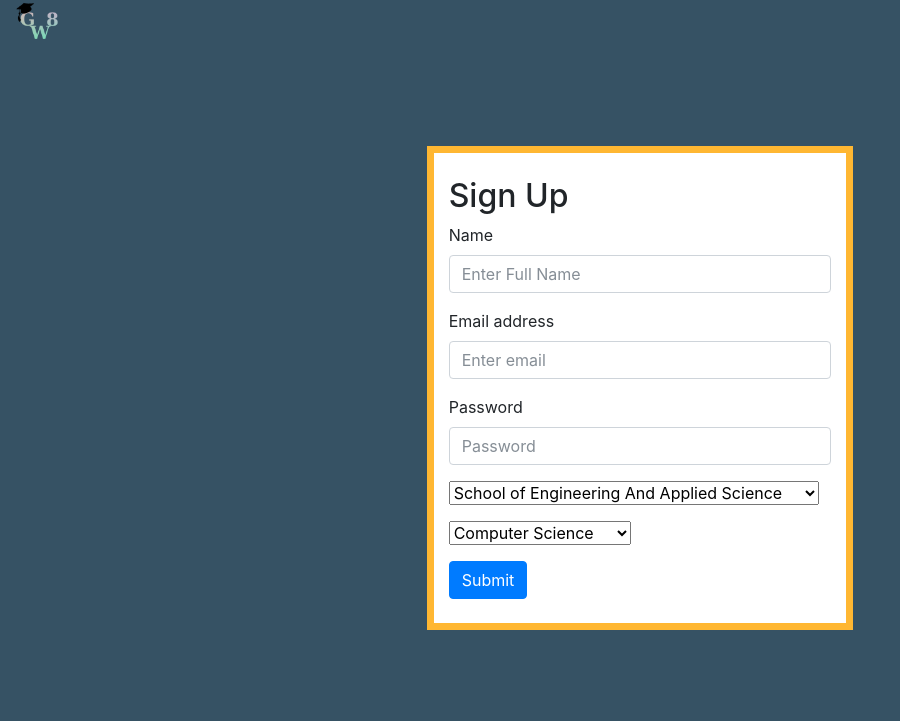
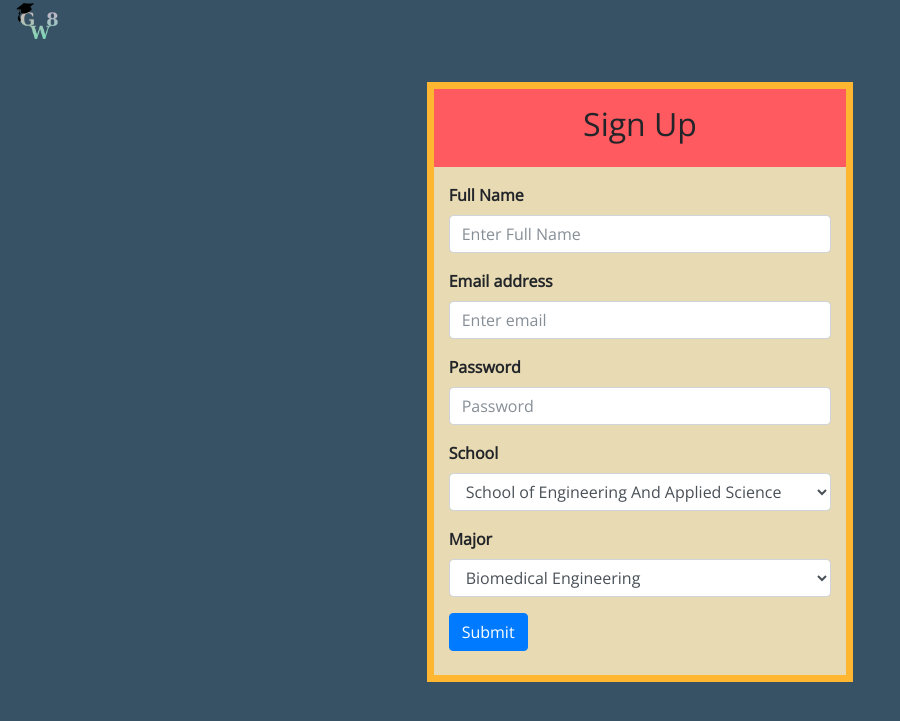
Before and after one commit to noahdkim/Graduwait, a PHP site: page /signup.html in a window 1280 px wide. Shown: the top 721 px of the page, without its empty margins (0-900 px from the left). Run offline with PHP 8.4, Linux system fonts and the light colour scheme.

Commit message:
update styling and establish temp color theme

```diff
--- a/css/signup.css
+++ b/css/signup.css
@@ -11,11 +11,14 @@
   background-color: rgb(54, 82, 100);
 }
 
-.signin-bg{
+.form-bg{
   background-color: white;
 }
-.signin-form-border{
-  border-style: solid;
-  border-width: 7px;
-  border-color: rgb(255, 183, 50);
+
+.signup-form{
+    font-family: 'Open Sans', sans-serif;
 }
+.login-img-bg{
+  background-color: rgb(255,90,95);
+}
+form label {font-weight:bold}
--- a/css/styles.css
+++ b/css/styles.css
@@ -1,17 +1,25 @@
 .vertical-center {
+  min-height: 100%;  /* Fallback for browsers do NOT support vh unit */
+  min-height: 100vh; /* These two lines are counted as one :-)       */
+
   display: flex;
   align-items: center;
 }
+.form-header{
 
-.index-body{
-  background-color: rgb(54, 82, 100);
+}
+.info-form{
+  font-family: 'Open Sans', sans-serif;
 }
 
-.signin-bg{
-  background-color: white;
-}
-.signin-form-border{
+.form-border{
   border-style: solid;
   border-width: 7px;
   border-color: rgb(255, 183, 50);
 }
+.form-bg{
+  background-color: rgb(232, 218, 178);
+}
+.form-header-bg{
+  background-color: rgb(255,90,95);
+}
--- a/signup.html
+++ b/signup.html
@@ -3,34 +3,44 @@
 <head>
 <link rel="stylesheet" href="https://maxcdn.bootstrapcdn.com/bootstrap/4.0.0-beta.2/css/bootstrap.min.css" integrity="sha384-PsH8R72JQ3SOdhVi3uxftmaW6Vc51MKb0q5P2rRUpPvrszuE4W1povHYgTpBfshb" crossorigin="anonymous">
 <link rel="stylesheet" href="css/signup.css">
+<link rel="stylesheet" href="css/styles.css">
 <link href="https://cdnjs.cloudflare.com/ajax/libs/select2/4.0.6-rc.0/css/select2.min.css" rel="stylesheet" />
 <script src="http://code.jquery.com/jquery-3.3.1.slim.min.js"integrity="sha256-3edrmyuQ0w65f8gfBsqowzjJe2iM6n0nKciPUp8y+7E=" crossorigin="anonymous"></script>
 <script src="https://cdnjs.cloudflare.com/ajax/libs/select2/4.0.6-rc.0/js/select2.min.js"></script>
+<link href="https://fonts.googleapis.com/css?family=Open+Sans" rel="stylesheet">
 <script type="text/javascript" src="js/signup.js"></script>
 </head>
 <body class="index-body">
     <div class="container-fluid">
-      <img src="imgs/gw8_logo.png" style="width:50px;height:50px;">
+      <a href="login.html">
+        <img src="imgs/gw8_logo.png" style="width:50px;height:50px;">
+      </a>
     </div>
     <div class = "container-fluid">
-      <div class="row align-items-center pt-5 mt-5">
-        <div class="col-4 mx-auto signin-form-border signin-bg">
-            <form class="pt-4 pb-4" id="form-signin">
-              <h2 class="form-signin-heading"> Sign Up</h2>
-              <div class="form-group">
-                <label for="Name">Name</label>
-                <input type="text" class="form-control" id="name" placeholder="Enter Full Name">
+      <div class="row align-items-center pt-3 mt-3">
+        <div class="col-4 mx-auto form-border form-bg info-form">
+            <form class="pb-4" id="form-signup">
+              <div class="row">
+                <div class = "container-fluid form-header-bg pt-3 pb-3">
+                  <h2 class="form-signup-heading text-center"> Sign Up</h2>
+                </div>
+              </div>
+
+              <div class="form-group pt-3">
+                <label for="Name">Full Name</label>
+                <input type="text" class="form-control" id="name" placeholder="Enter Full Name" required>
               </div>
               <div class="form-group">
                 <label for="email">Email address</label>
-                <input type="email" class="form-control" id="email" placeholder="Enter email">
+                <input type="email" class="form-control" id="email" placeholder="Enter email" required>
               </div>
               <div class="form-group">
                 <label for="password">Password</label>
-                <input type="password" class="form-control" id="password" placeholder="Password">
+                <input type="password" class="form-control" id="password" placeholder="Password" required>
               </div>
               <div class="form-group">
-                <select class="school" name="state">
+                <label for="school">School</label>
+                <select class="school form-control" name="school" required>
                   <option value="eschool">School of Engineering And Applied Science</option>
                   <option value="college">College of Arts & Sciences</option>
                   <option value="ppol">Batten School of Leadership and Public Policy</option>
@@ -39,12 +49,16 @@
                 </select>
               </div>
               <div class="form-group">
-                <select class="major" name="major">
+                <label for="major">Major</label>
+                <select class="major form-control" name="major" required>
                   <!--Eschool-------------------->
-                  <option rel="eschool" value="compsci">Computer Science</option>
-                  <option rel="eschool" value="systems">Systems Engineering</option>
+                  <option rel="eschool" value="bme">Biomedical Engineering</option>
+                  <option rel="eschool" value="csEschool">Computer Science</option>
+                  <option rel="eschool" value="sys">Systems Engineering</option>
                   <!--College-------------------->
-                  <option rel="college" value="biology" disabled="True">Biology</option>
+                  <option rel="college" value="bio" disabled="True">Biology</option>
+                  <option rel="college" value="chem" disabled="True">Chemistry</option>
+                  <option rel="college" value="csCollege" disabled="True">Computer Science</option>
                 </select>
               </div>
               <button type="submit" class="btn btn-primary">Submit</button>
```
Also changed, not shown: css/login.css (added, +32 -0 lines), css/style.css (deleted, +0 -7 lines), login.html (renamed from index.html, +10 -9 lines).
